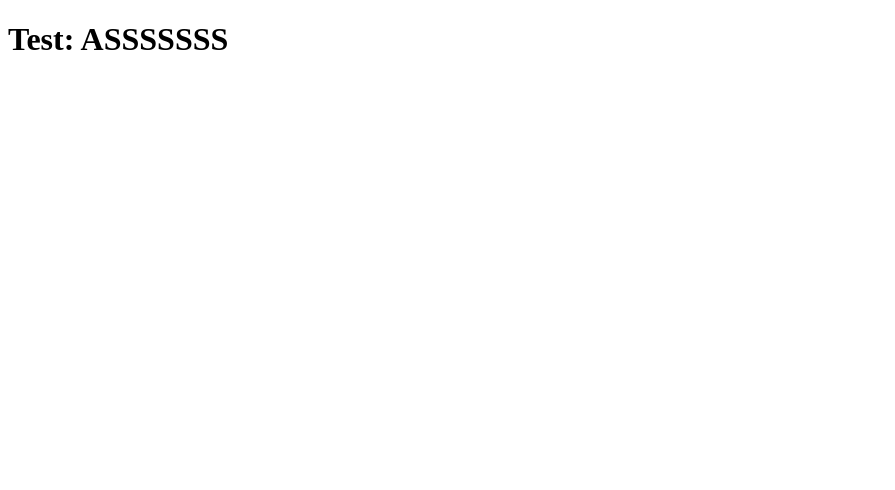
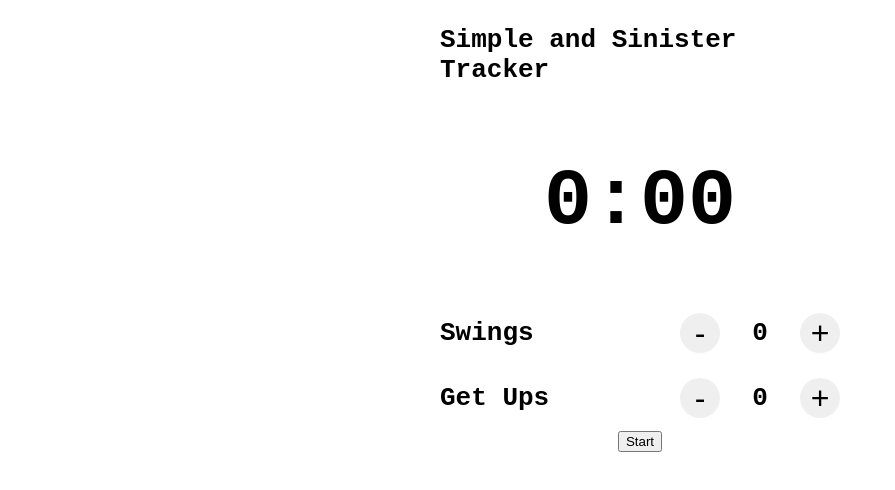
Before and after one commit to hendo12/Simple, a Gatsby site: page / in a window 1280 px wide. Shown: the whole page, without its empty margins (0-895 px from the left). Built offline with nearby package versions, Linux system fonts and the light colour scheme; Gatsby itself is replaced by a stand-in of ours.

Commit message:
Basic app layout.

```diff
--- /dev/null
+++ b/src/components/Counter.css
@@ -0,0 +1,25 @@
+.counter, .iterator {
+    display: flex;
+}
+
+.counter {
+    justify-content: space-between;
+    width: 100%;
+}
+
+.iterator {
+    align-items: center;
+    justify-content: space-between;
+    width: 40%;
+}
+
+.iterator h1 {
+}
+
+.iterator button {
+    height: 40px;
+    width: 40px;
+    border-radius: 50%;
+    border: none;
+    font-size: 2rem;
+}
--- /dev/null
+++ b/src/components/Counter.js
@@ -0,0 +1,17 @@
+import React from 'react';
+import './Counter.css';
+
+const Counter = ({ exercise, iterate, count }) => {
+    return (
+        <div className="counter">
+            <h1>{exercise}</h1>
+            <div className="iterator">
+                <button onClick={() => iterate}>-</button>
+                <h1>{count}</h1>
+                <button>+</button>
+            </div>
+        </div>
+    )
+}
+
+export default Counter;
--- /dev/null
+++ b/src/components/Timer.css
@@ -0,0 +1,3 @@
+.timer h1 {
+    font-size: 5rem;
+}
--- /dev/null
+++ b/src/components/Timer.js
@@ -0,0 +1,12 @@
+import React from 'react';
+import './Timer.css';
+
+const Timer = () => {
+    return (
+        <div className="timer">
+            <h1>0:00</h1>
+        </div>
+    )
+}
+
+export default Timer;
--- /dev/null
+++ b/src/pages/index.css
@@ -0,0 +1,11 @@
+.container {
+    display: flex;
+    flex-direction: column;
+    align-items: center;
+    max-width: 400px;
+    margin: auto;
+}
+
+.container h1 {
+    font-family: monospace;
+}
--- a/src/pages/index.js
+++ b/src/pages/index.js
@@ -1,13 +1,23 @@
-import * as React from "react"
+import React, { useState } from "react"
+import Timer from '../components/Timer';
+import Counter from '../components/Counter';
+import './index.css';
 
 
 // markup
 const IndexPage = () => {
+  const [swings, setSwings] = useState(0);
+  const [getups, setGetups] = useState(0);
+
   return (
     <div className="container">
-      <h1>Test: ASSSSSSS</h1>
+      <h1>Simple and Sinister Tracker</h1>
+      <Timer />
+      <Counter exercise="Swings" iterate={setSwings} count={swings} />
+      <Counter exercise="Get Ups" iterate={setGetups} count={getups} />
+      <button>Start</button>
     </div>
   )
 }
 
-export default IndexPage
+export default IndexPage;
```
Also changed, not shown: README.md.
